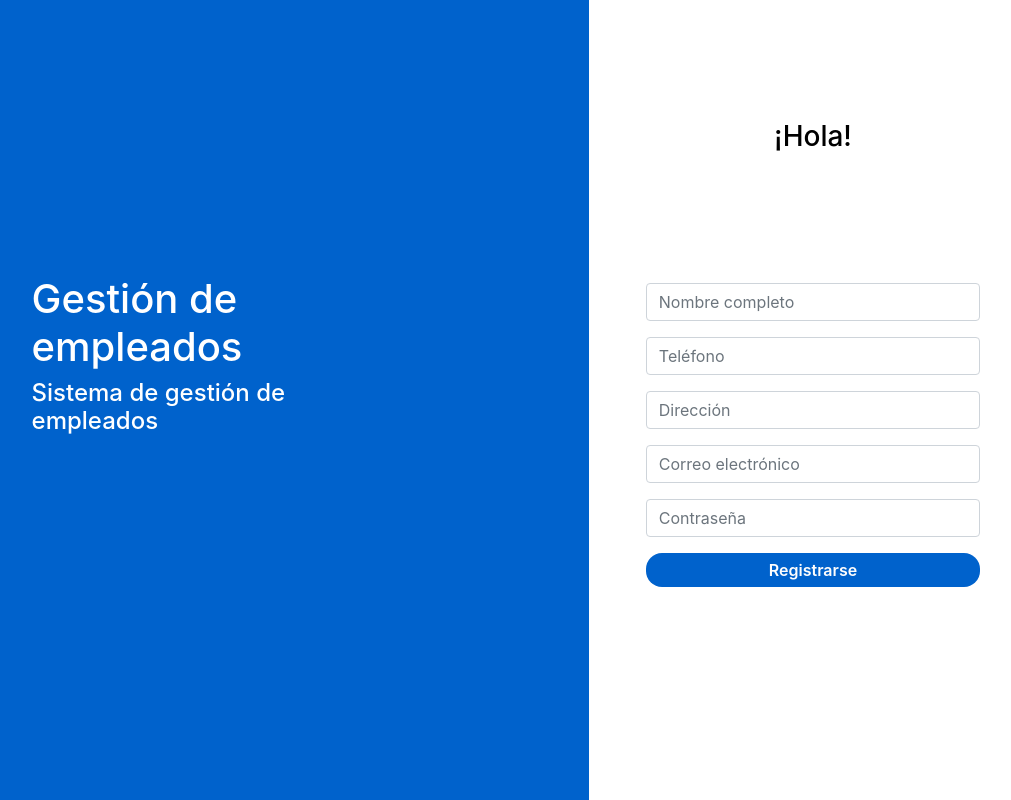
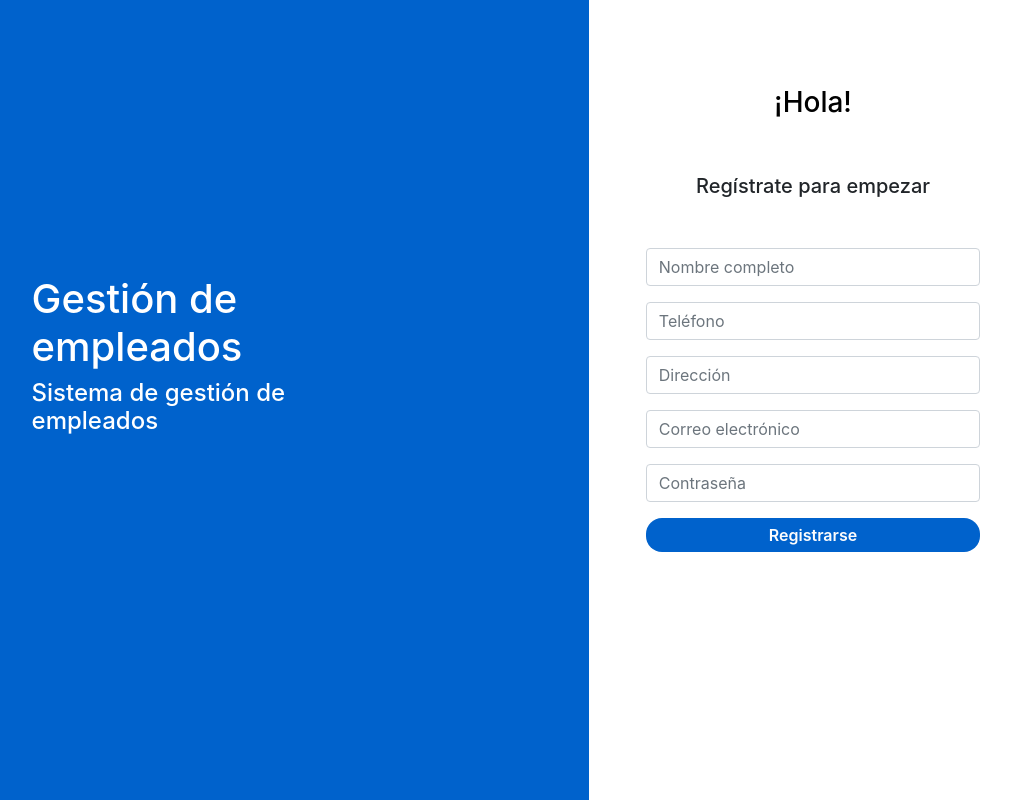
Before and after one commit to Hanner004/equipo-9-ciclo-3, a Flask app: page /register in a window 1280 px wide. Shown: the whole page, without its empty margins (243-1254 px from the left). Run offline with Flask 2, Linux system fonts and the light colour scheme; some libraries are stand-ins or nearby versions.

Commit message:
feature(dev): Vista del registro terminada

```diff
--- a/static/css/registerStyle.css
+++ b/static/css/registerStyle.css
@@ -43,8 +43,13 @@ html {
   padding: 9%;
 }
 
-.login-form h3 {
-  padding: 19%;
+.login-form h3  {
+  padding: 11%;
+  text-align: center;
+  color: rgb(0, 0, 0);
+}
+
+h5 {
   text-align: center;
   color: rgb(0, 0, 0);
 }
--- a/templates/register.html
+++ b/templates/register.html
@@ -23,6 +23,7 @@
         <div class="right">
             <div class="col login-form">
                 <h3>¡Hola!</h3>
+                <h5>Regístrate para empezar</h5>
                 <form>
                     <div class="form-group">
                         <input type="text" class="form-control" placeholder="Nombre completo" value="" />
```
